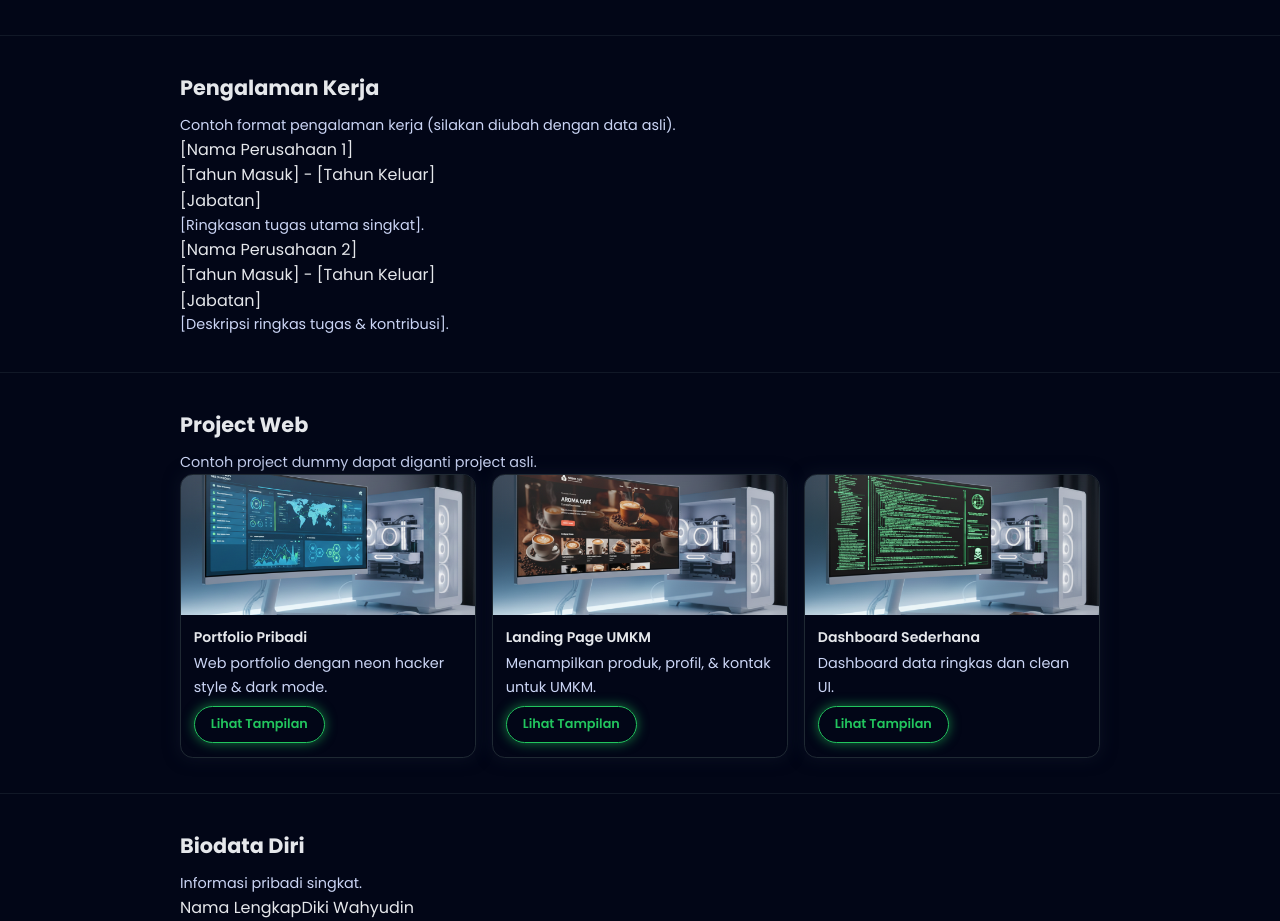
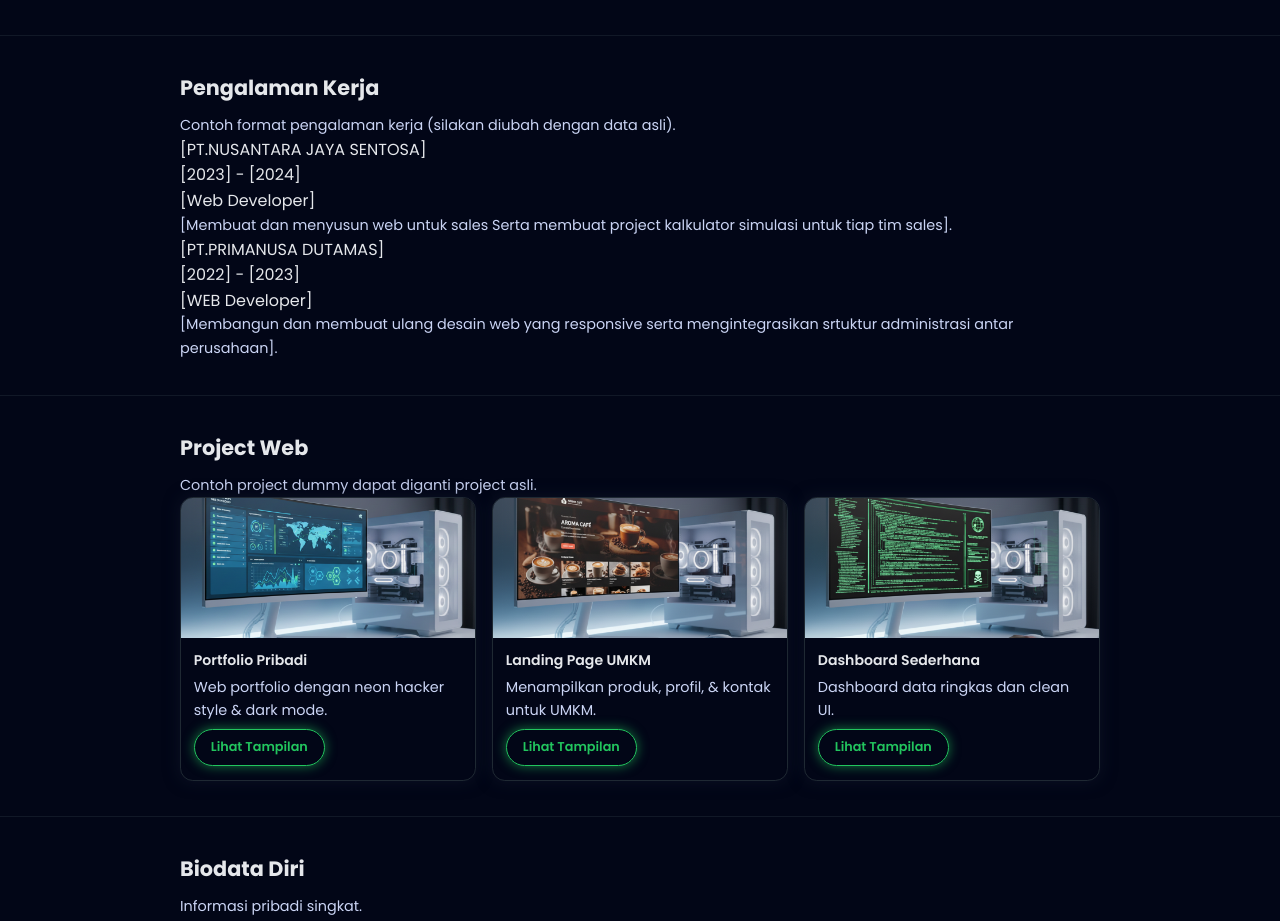
Before and after one commit to dixs-bot/lamaran-pekerjaan, a React (Vite) app: page / in a window 1280 px wide. Shown: the part 1420-2341 px from the top of the page. Built offline with nearby package versions, Linux system fonts and the light colour scheme.

Commit message:
Update experience.js

```diff
--- a/src/data/experience.js
+++ b/src/data/experience.js
@@ -1,17 +1,17 @@
 export const experiences = [
   {
     id: 1,
-    company: "[Nama Perusahaan 1]",
-    period: "[Tahun Masuk] - [Tahun Keluar]",
-    role: "[Jabatan]",
-    description: "[Ringkasan tugas utama singkat].",
+    company: "[PT.NUSANTARA JAYA SENTOSA]",
+    period: "[2023] - [2024]",
+    role: "[Web Developer]",
+    description: "[Membuat dan menyusun web untuk sales Serta membuat project kalkulator simulasi untuk tiap tim sales].",
   },
   {
     id: 2,
-    company: "[Nama Perusahaan 2]",
-    period: "[Tahun Masuk] - [Tahun Keluar]",
-    role: "[Jabatan]",
-    description: "[Deskripsi ringkas tugas & kontribusi].",
+    company: "[PT.PRIMANUSA DUTAMAS]",
+    period: "[2022] - [2023]",
+    role: "[WEB Developer]",
+    description: "[Membangun dan membuat ulang desain web yang responsive serta mengintegrasikan srtuktur administrasi antar perusahaan].",
   },
   // Kalau mau nambah lagi, tinggal tambah object baru di sini
 ];
```
